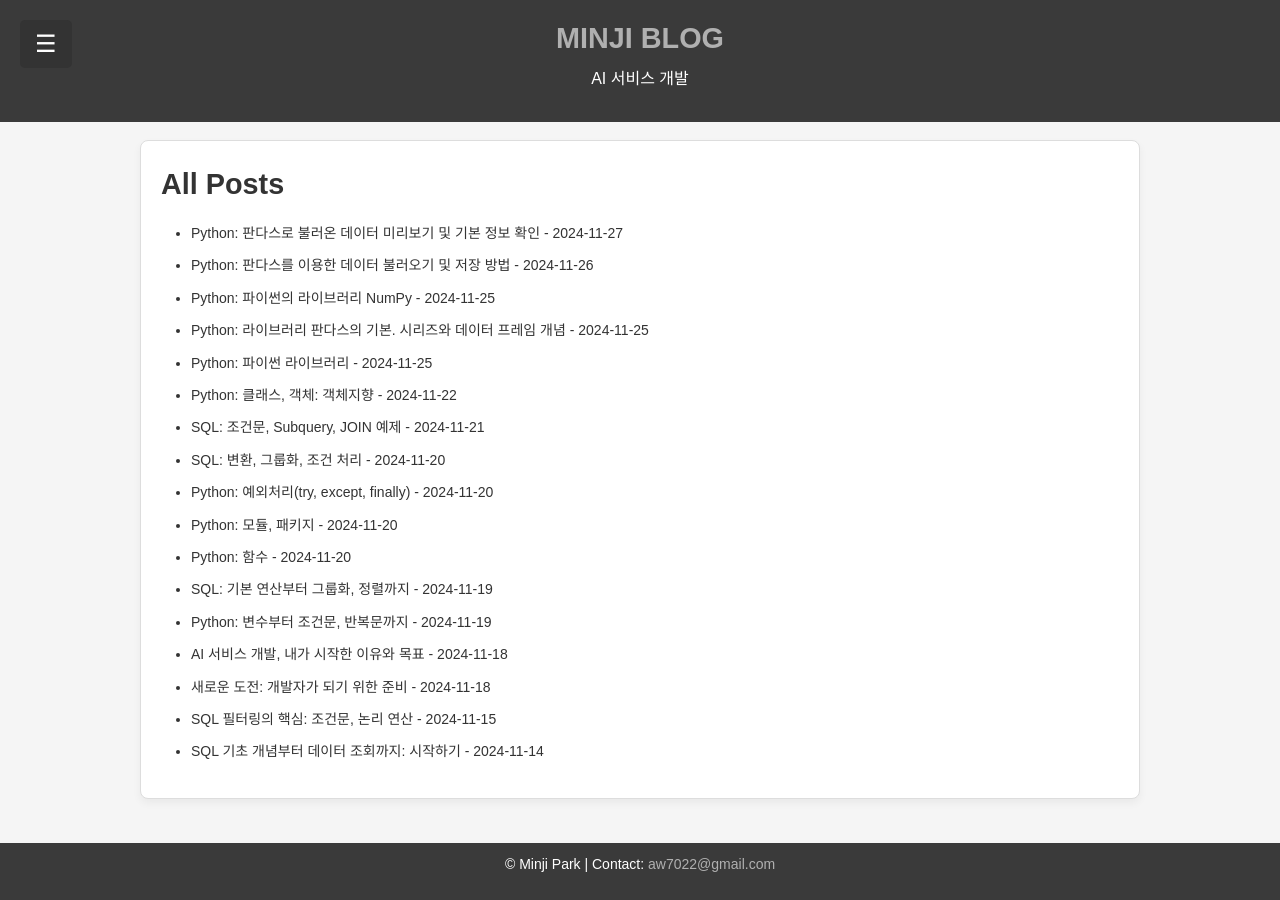
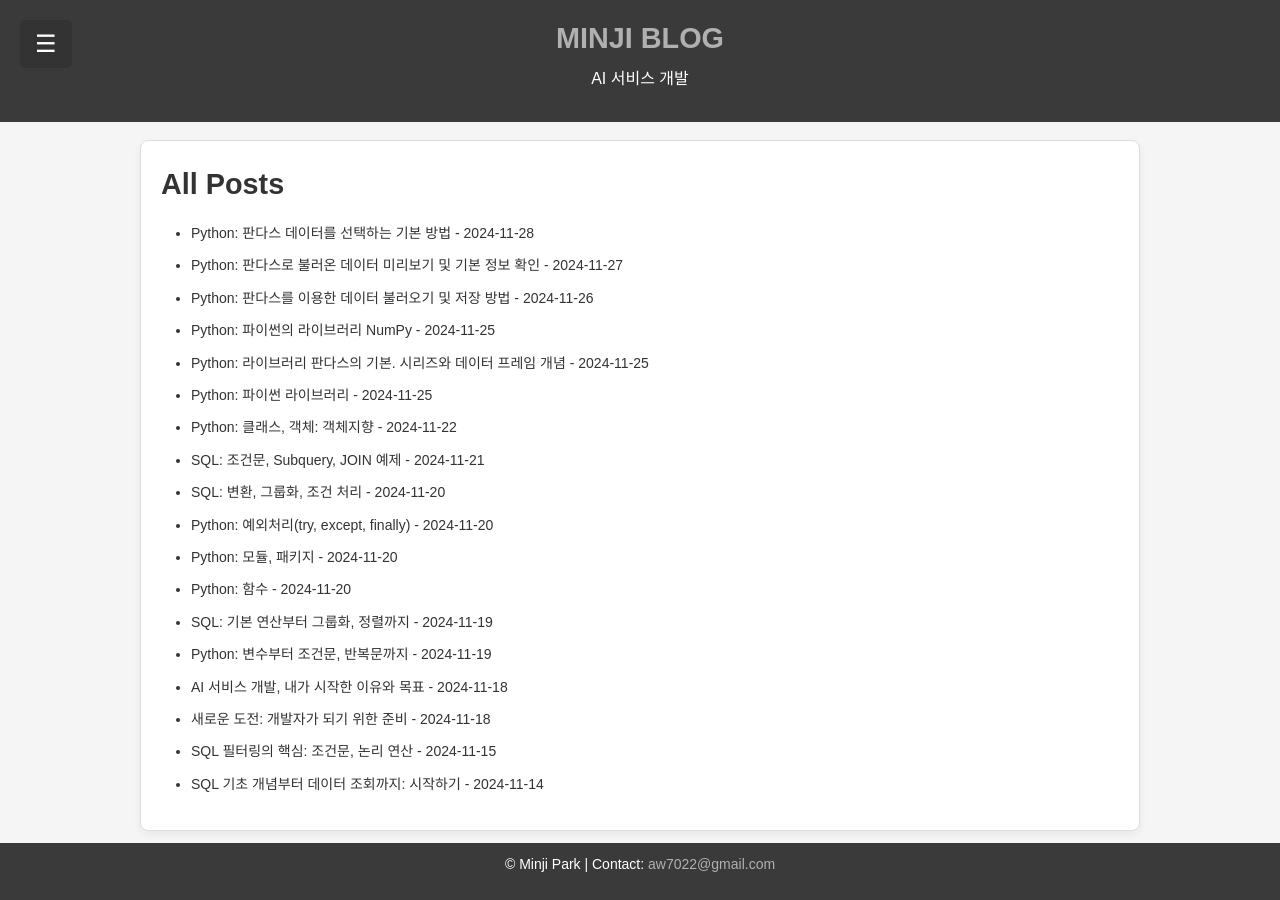
Before and after one commit to Mminzy22/Blog, a Jekyll site: the page built from index.html, in a window 1280 px wide and 900 px high. Built offline with Jekyll 4.4.1, drawn with Linux system fonts in a browser that asks for light colours; nearby versions of some CDN libraries; the list of posts is cut into pages by our own code; some of the changed lines change nothing that is shown.

Commit message:
add puthon.md

````diff
--- /dev/null
+++ b/_posts/Python/2024-11-28-Python11.md
@@ -0,0 +1,157 @@
+---
+layout: post
+title: "Python: 판다스 데이터를 선택하는 기본 방법"
+date: 2024-11-28
+categories: [Python]
+---
+
+#### 1. 인덱스를 사용한 데이터 선택
+
+- 데이터프레임에서 인덱스는 각 행을 고유하게 식별할 수 있는 라벨입니다. 인덱스를 사용해 특정 행이나 그룹을 쉽게 선택할 수 있습니다.
+
+**set_index()로 인덱스 설정하기**
+
+- 특정 열을 인덱스로 설정하면, 데이터 선택이 더 직관적이 됩니다.
+
+```python
+import pandas as pd
+
+# 예시 데이터프레임 생성
+data = {
+    '이름': ['철수', '영희', '민수'],
+    '나이': [25, 30, 35],
+    '직업': ['학생', '회사원', '프리랜서']
+}
+df = pd.DataFrame(data)
+
+# '이름' 열을 인덱스로 설정
+df = df.set_index('이름')
+print(df)
+```
+
+- 결과
+
+```python
+      나이       직업
+이름
+철수   25      학생
+영희   30    회사원
+민수   35  프리랜서
+```
+
+**loc[]을 사용해 인덱스로 데이터 선택**
+
+- 인덱스를 설정한 후, loc[]을 사용해 쉽게 데이터에 접근할 수 있습니다.
+
+```python
+# '영희'의 데이터 선택
+print(df.loc['영희'])
+```
+
+- 결과
+
+```python
+나이       30
+직업    회사원
+Name: 영희, dtype: object
+```
+
+#### 2. 열(Column) 지정하여 데이터 선택하기
+
+- 데이터프레임의 열을 지정하여 특정 데이터에 접근하는 방법입니다.
+
+**단일 열 선택**
+
+- 열 이름을 사용해 **단일 열**을 선택할 수 있습니다.
+
+```python
+# '나이' 열 선택
+print(df['나이'])
+```
+
+- 결과
+
+```python
+이름
+철수    25
+영희    30
+민수    35
+Name: 나이, dtype: int64
+```
+
+**여러 열 선택**
+
+- **여러 열**을 선택하고 싶다면, 열 이름의 리스트를 사용하세요.
+
+```python
+# '나이'와 '직업' 열 선택
+print(df[['나이', '직업']])
+```
+
+- 결과
+
+```python
+      나이       직업
+이름
+철수   25      학생
+영희   30    회사원
+민수   35  프리랜서
+
+```
+
+
+#### 3. 행(Row) 지정하여 데이터 선택하기
+
+- 행을 지정하여 데이터프레임의 특정 부분을 선택하는 방법입니다.
+
+**iloc[]을 사용한 행 선택**
+
+- iloc[]을 사용하면 **정수 인덱스**로 행을 선택할 수 있습니다.
+
+```python
+# 첫 번째 행 선택
+print(df.iloc[0])
+```
+
+- 결과
+
+```python
+나이     25
+직업     학생
+Name: 철수, dtype: object
+```
+
+**loc[]을 사용한 특정 행 선택**
+
+- loc[]을 사용해 **인덱스 라벨**로 특정 행을 선택할 수 있습니다.
+
+```python
+# '민수'의 데이터 선택
+print(df.loc['민수'])
+```
+
+- 결과
+
+```python
+나이       35
+직업    프리랜서
+Name: 민수, dtype: object
+```
+
+**여러 행 선택**
+
+- iloc[]이나 loc[]을 사용해 **여러 행**을 선택할 수 있습니다.
+
+```python
+# 첫 번째와 두 번째 행 선택
+print(df.iloc[0:2])
+```
+
+- 결과
+
+```python
+      나이    직업
+이름
+철수   25   학생
+영희   30  회사원
+```
````
Also changed, not shown: _posts/Python/2024-11-27-Python10.md (line endings or trailing spaces).
